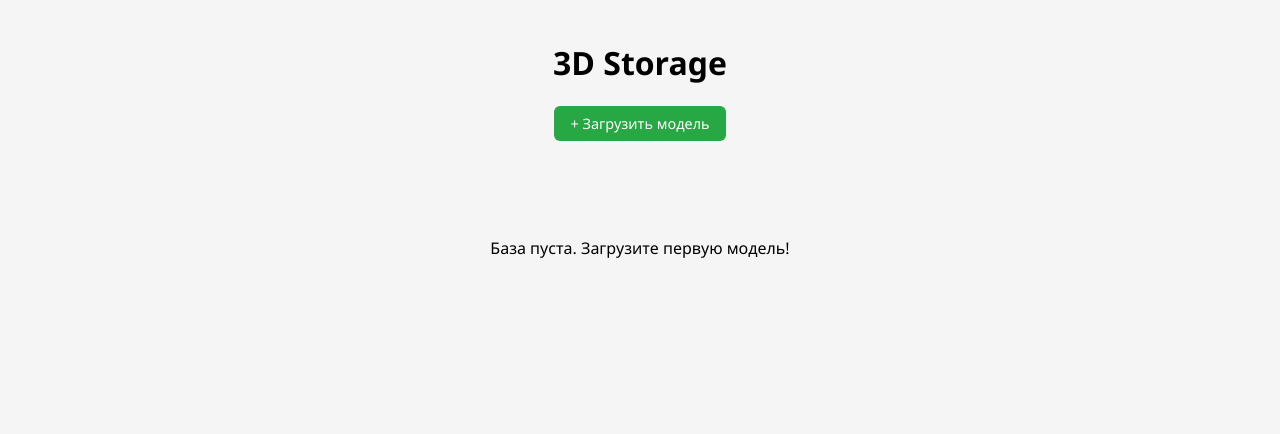
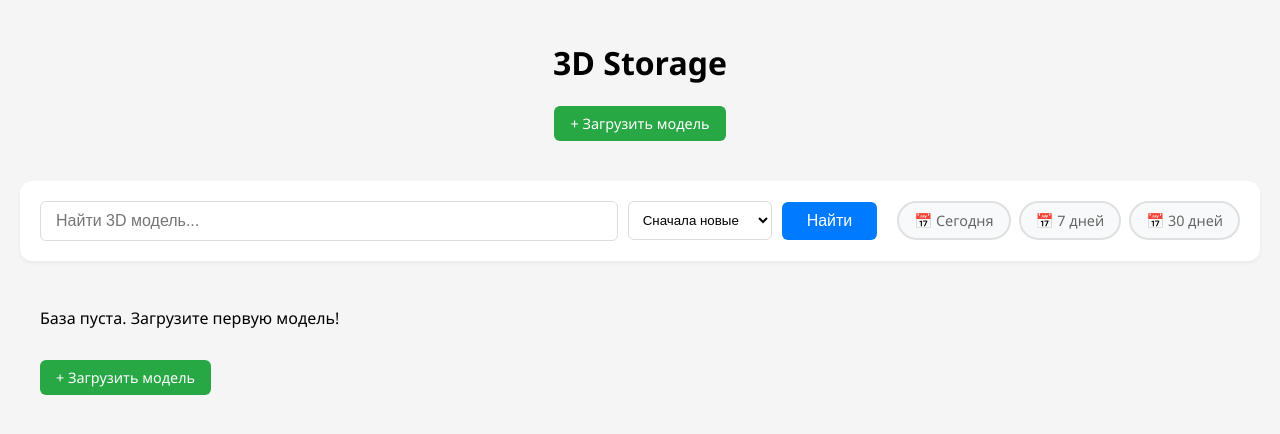
Before and after one commit to ASPYYY/web-structures_course, a Django app: page / in a window 1280 px wide. Shown: the top 434 px of the page. Run offline with Django 5.2, Linux system fonts and the light colour scheme; data that the repository does not hold is empty.

Commit message:
Week7 praktika 13

```diff
--- a/gallery/static/gallery/style.css
+++ b/gallery/static/gallery/style.css
@@ -21,6 +21,98 @@ header {
     gap: 30px; /* Расстояние между карточками */
     max-width: 1200px;
     margin: 0 auto;
+}
+
+/* Панель инструментов */
+.toolbar {
+    background: white;
+    padding: 20px;
+    border-radius: 12px;
+    box-shadow: 0 2px 4px rgba(0,0,0,0.05);
+    margin-bottom: 30px;
+    display: flex;
+    gap: 15px;
+    align-items: center;
+    flex-wrap: wrap; /* Чтобы на мобильном переносилось */
+}
+.search-input {
+    flex-grow: 1; /* Занимает всё свободное место */
+    padding: 10px 15px;
+    border: 1px solid #ddd;
+    border-radius: 6px;
+    font-size: 1rem;
+}
+    .sort-select {
+    padding: 10px;
+    border: 1px solid #ddd;
+    border-radius: 6px;
+    background: white;
+    cursor: pointer;
+}
+.search-btn {
+    padding: 10px 25px;
+    background-color: #007bff;
+    color: white;
+    border: none;
+    border-radius: 6px;
+    cursor: pointer;
+    font-size: 1rem;
+}
+
+.search-btn:hover {
+    background-color: #0056b3;
+}
+.reset-link {
+    color: #dc3545;
+    text-decoration: none;
+    font-size: 0.9rem;
+}
+
+/* Стили для фильтров по дате */
+.date-filters {
+    display: flex;
+    gap: 8px;
+    margin-left: 10px;
+}
+
+.date-filter {
+    padding: 8px 15px;
+    background-color: #f8f9fa;
+    border: 2px solid #e0e0e0;
+    border-radius: 20px;
+    color: #666;
+    text-decoration: none;
+    font-size: 0.9rem;
+    transition: all 0.3s ease;
+    white-space: nowrap;
+}
+
+.date-filter:hover {
+    background-color: #e9ecef;
+    border-color: #007bff;
+    color: #007bff;
+}
+
+.date-filter.active {
+    background-color: #007bff;
+    border-color: #007bff;
+    color: white;
+}
+
+/* Адаптивность */
+@media (max-width: 768px) {
+    .date-filters {
+        margin-left: 0;
+        width: 100%;
+        justify-content: center;
+        flex-wrap: wrap;
+    }
+
+    .date-filter {
+        flex: 1;
+        text-align: center;
+        min-width: 80px;
+    }
 }
 
 /* --- КАРТОЧКА (CARD) --- */
--- a/gallery/templates/gallery/index.html
+++ b/gallery/templates/gallery/index.html
@@ -81,7 +81,46 @@
         <h1>{{ page_title|default:"3D Storage" }}</h1>
         <a href="{% url 'upload' %}" class="btn" style="background-color: #28a745;">+ Загрузить модель</a>
     </header>
+        <!-- Блок поиска и фильтров -->
+        <div class="toolbar">
+            <form action="{% url 'home' %}" method="get" style="display: flex; width: 100%; gap: 10px; align-items: center; flex-wrap: wrap;">
+                <!-- Поле поиска -->
+                <input type="text" name="q" class="search-input"
+                       placeholder="Найти 3D модель..."
+                       value="{{ search_query }}">
 
+                <!-- Сортировка -->
+                <select name="ordering" class="sort-select" onchange="this.form.submit()">
+                    <option value="new" {% if current_ordering == 'new' %}selected{% endif %}>Сначала новые</option>
+                    <option value="old" {% if current_ordering == 'old' %}selected{% endif %}>Сначала старые</option>
+                    <option value="name" {% if current_ordering == 'name' %}selected{% endif %}>По имени (А-Я)</option>
+                </select>
+
+                <!-- Кнопка поиска -->
+                <button type="submit" class="search-btn">Найти</button>
+
+                <!-- ФИЛЬТРЫ ПО ДАТЕ (новое!) -->
+                <div class="date-filters">
+                    <a href="?{% if search_query %}q={{ search_query }}&{% endif %}days=1"
+                       class="date-filter {% if current_days == '1' %}active{% endif %}">
+                       📅 Сегодня
+                    </a>
+                    <a href="?{% if search_query %}q={{ search_query }}&{% endif %}days=7"
+                       class="date-filter {% if current_days == '7' %}active{% endif %}">
+                       📅 7 дней
+                    </a>
+                    <a href="?{% if search_query %}q={{ search_query }}&{% endif %}days=30"
+                       class="date-filter {% if current_days == '30' %}active{% endif %}">
+                       📅 30 дней
+                    </a>
+                </div>
+
+                <!-- Кнопка сброса (если есть активные фильтры) -->
+                {% if search_query or current_ordering != 'new' or current_days %}
+                    <a href="{% url 'home' %}" class="reset-link">✖ Сбросить всё</a>
+                {% endif %}
+            </form>
+        </div>
     <main>
         <div class="gallery-grid">
 
@@ -131,9 +170,18 @@
                 </div>
             </div>
             {% empty %}
-                <div style="grid-column: 1/-1; text-align: center; padding: 40px;">
+            <div class="empty-state">
+                {% if search_query %}
+                    <h3>По запросу "<b>{{ search_query }}</b>" ничего не найдено 🕵️</h3>
+                    <p>Попробуйте изменить запрос или <a href="{% url 'home' %}">сбросить фильтры</a>.</p>
+                {% elif current_days %}
+                    <h3>За выбранный период нет моделей 📅</h3>
+                    <p>Попробуйте <a href="{% url 'home' %}">посмотреть все модели</a>.</p>
+                {% else %}
                     <p>База пуста. Загрузите первую модель!</p>
-                </div>
+                    <a href="{% url 'upload' %}" class="btn" style="background-color: #28a745; margin-top: 15px;">+ Загрузить модель</a>
+                {% endif %}
+            </div>
             {% endfor %}
 
         </div>
--- a/gallery/views.py
+++ b/gallery/views.py
@@ -1,19 +1,58 @@
 import base64
 from django.core.files.base import ContentFile
 from django.shortcuts import render, redirect
-from django.http import HttpResponse
+from django.db.models import Q
+from django.utils import timezone
+from datetime import timedelta
 from .models import Asset
 from .forms import AssetForm
 
 def home(request):
-    assets = Asset.objects.all().order_by('-created_at')
+    search_query = request.GET.get('q', '')
+
+    assets = Asset.objects.all()
+
+    ordering = request.GET.get('ordering', 'new')
+
+    if search_query:
+        assets = assets.filter(title__icontains=search_query)
+
+    if ordering == 'new':
+        assets = assets.order_by('-created_at')
+    elif ordering == 'old':
+        assets = assets.order_by('created_at')
+    elif ordering == 'name':
+        assets = assets.order_by('title')
+
+
+        # 3. ФИЛЬТР ПО ДАТЕ (новое!)
+    days_filter = request.GET.get('days', '')
+    if days_filter == '1':
+        # За сегодня
+        today = timezone.now().date()
+        assets = assets.filter(created_at__date=today)
+    elif days_filter == '7':
+        # За последние 7 дней
+        week_ago = timezone.now() - timedelta(days=7)
+        assets = assets.filter(created_at__gte=week_ago)
+    elif days_filter == '30':
+        # За последние 30 дней
+        month_ago = timezone.now() - timedelta(days=30)
+        assets = assets.filter(created_at__gte=month_ago)
+
+    context_data = {
+        'page_title_home': '3D Галерея',
+        'assets': assets,
+        'search_query': search_query,
+        'current_ordering': ordering,
+        'current_days': days_filter,  # для подсветки активного фильтра
+    }
+
+
+
+    # assets = Asset.objects.all().order_by('-created_at')
     # 1. Готовим данные (Context). Это словарь Python.
     # Ключи словаря станут именами переменных в HTML.
-    context_data = {
-        'page_title_home': 'Главная Галерея',
-        'models_count': len(assets), # Попробуйте поменять на 5, чтобы проверить условие
-        'assets': assets,
-    }
 
     # 2. Рендерим (смешиваем HTML и данные)
     # Путь указываем относительно папки templates: 'gallery/index.html'
```
